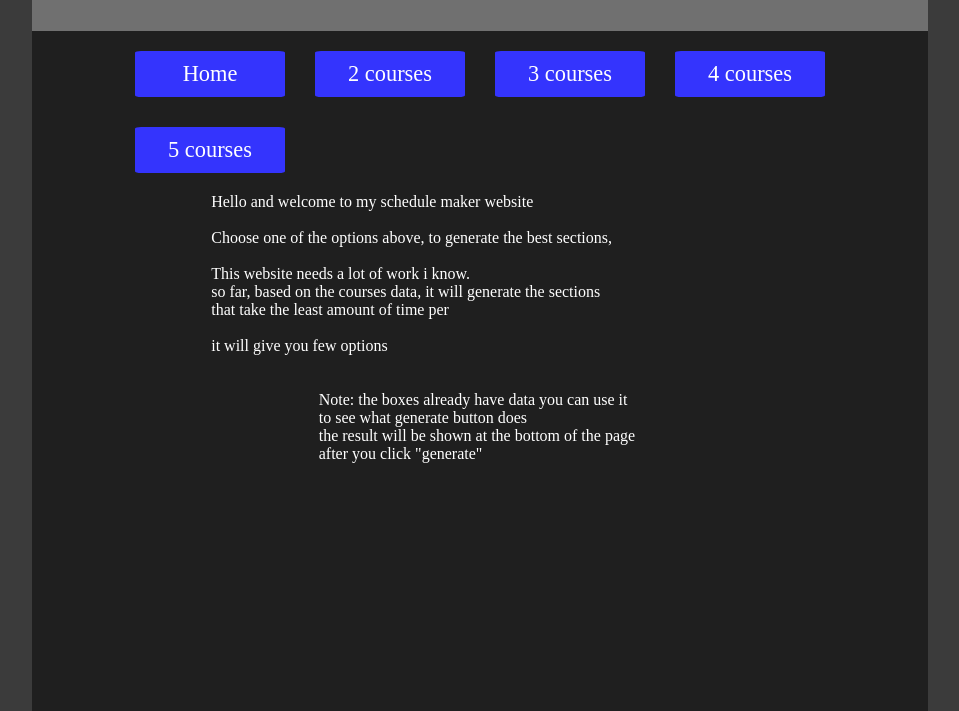
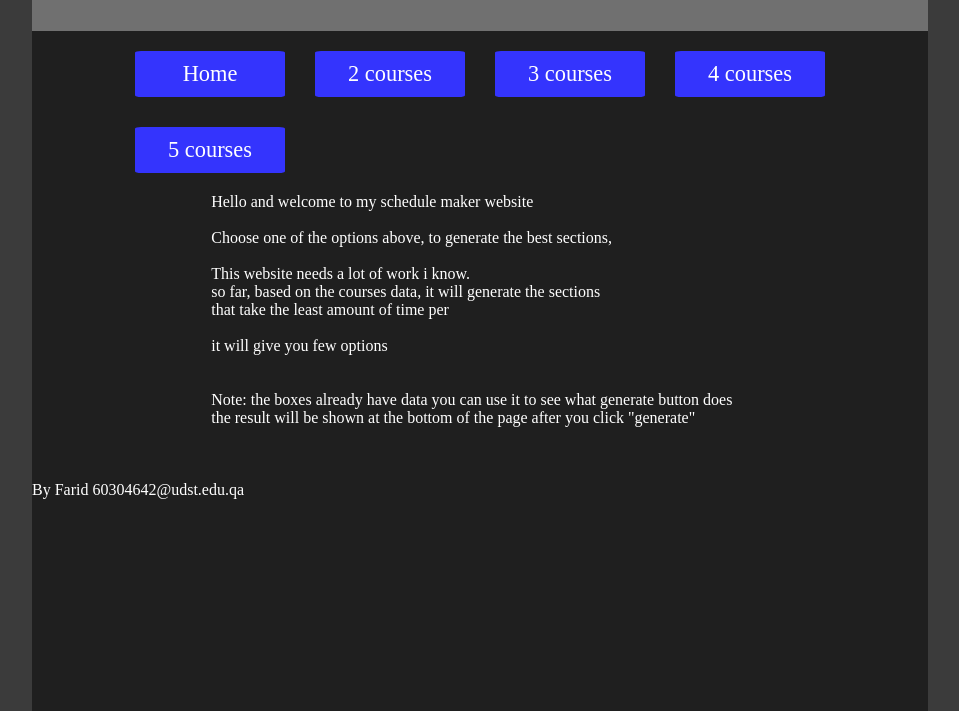
Before and after one commit to Farid-Abdullah/Udst_schedulemaker, a plain HTML site: page index.html in a window 1280 px wide. Shown: the part 89-800 px from the top of the page, without its empty margins (160-1119 px from the left). Drawn offline with Linux system fonts and the light colour scheme.

Commit message:
modified index.html a bit

```diff
--- a/index.html
+++ b/index.html
@@ -47,12 +47,17 @@
             that take the least amount of time per <br> <br>
             it will give you few options<br><br>
 
-            <div class="message"><br>
+
+
+
+        </div>
+        <div class="message"><br>
         Note: the boxes already have data you can use it to see what generate button does
         <br> the result will be shown at the bottom of the page after you click "generate"
          </div>
+         <br><br><br>
+         <div>By Farid 60304642@udst.edu.qa</div>
 
-        </div>
     </section>
     <footer>
         Schedule Builder [Footer tag]
```
